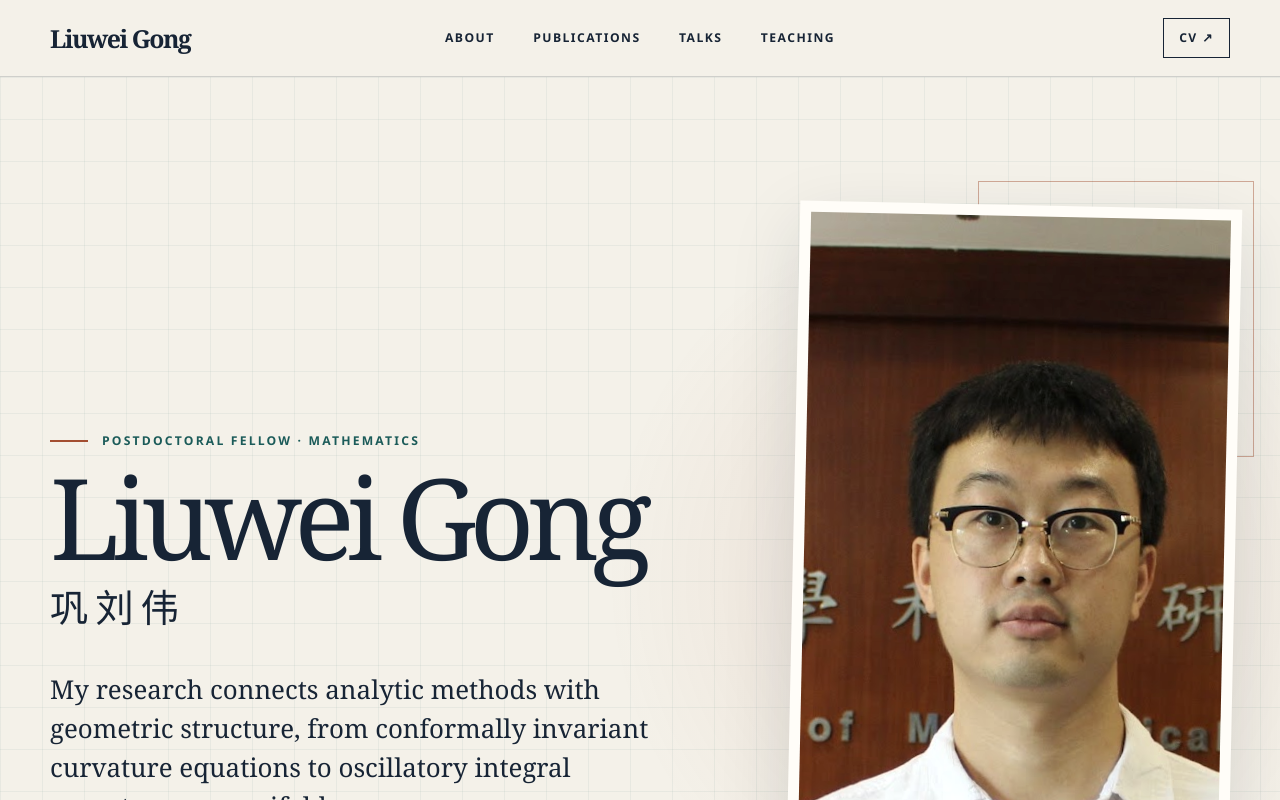
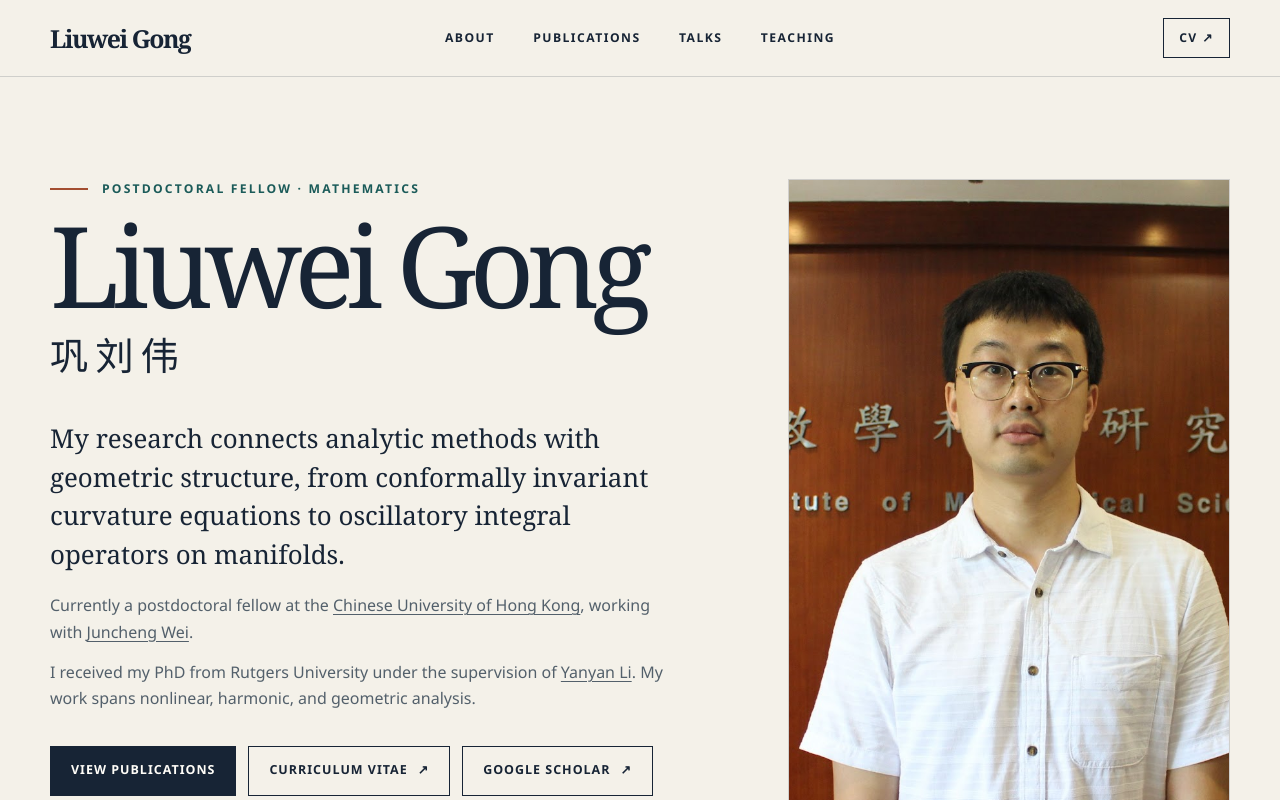
Before and after one commit to liuwei-gong/liuwei-gong.github.io, a Next.js app: page / in a window 1280 px wide. Shown: the top 800 px of the page. Built offline with nearby package versions, Linux system fonts and the light colour scheme.

Commit message:
Simplify homepage portrait layout

```diff
--- a/app/globals.css
+++ b/app/globals.css
@@ -148,30 +148,16 @@ img {
 
 .hero {
   position: relative;
-  min-height: calc(100svh - 76px);
   overflow: hidden;
-}
-
-.hero__pattern {
-  position: absolute;
-  inset: 0;
-  background-image:
-    linear-gradient(rgba(27, 91, 89, 0.055) 1px, transparent 1px),
-    linear-gradient(90deg, rgba(27, 91, 89, 0.055) 1px, transparent 1px),
-    radial-gradient(circle at 77% 35%, rgba(163, 78, 49, 0.12), transparent 28%);
-  background-size: 42px 42px, 42px 42px, auto;
-  mask-image: linear-gradient(to bottom, black 58%, transparent 100%);
-  pointer-events: none;
 }
 
 .hero__grid {
   position: relative;
   display: grid;
-  min-height: calc(100svh - 76px);
   grid-template-columns: minmax(0, 1.18fr) minmax(340px, 0.82fr);
-  align-items: center;
+  align-items: stretch;
   gap: clamp(56px, 8vw, 118px);
-  padding-block: clamp(76px, 10vw, 132px);
+  padding-block: clamp(72px, 8vw, 108px);
 }
 
 .eyebrow {
@@ -314,33 +300,22 @@ img {
   position: relative;
   width: min(100%, 470px);
   margin: 0;
+  align-self: stretch;
   justify-self: end;
-}
-
-.portrait-card::before {
-  position: absolute;
-  z-index: -1;
-  top: -24px;
-  right: -24px;
-  width: 62%;
-  aspect-ratio: 1;
-  border: 1px solid rgba(163, 78, 49, 0.45);
-  content: "";
+  overflow: hidden;
+  border: 1px solid var(--line);
 }
 
 .portrait-card__frame {
-  padding: 11px;
-  background: var(--white);
-  box-shadow: var(--shadow);
-  transform: rotate(1.2deg);
+  position: absolute;
+  inset: 0;
 }
 
 .portrait-card__frame img {
   width: 100%;
-  aspect-ratio: 3 / 2;
+  height: 100%;
   object-fit: cover;
   object-position: 50% 30%;
-  filter: saturate(0.82) contrast(1.03);
 }
 
 .section {
@@ -715,13 +690,9 @@ img {
     white-space: nowrap;
   }
 
-  .hero {
-    min-height: 0;
-  }
-
   .hero__grid {
-    min-height: 0;
     grid-template-columns: 1fr;
+    align-items: start;
     gap: 68px;
     padding-block: 74px 100px;
   }
@@ -731,7 +702,8 @@ img {
   }
 
   .portrait-card {
-    width: min(90%, 480px);
+    width: min(100%, 480px);
+    aspect-ratio: 3 / 2;
     justify-self: center;
   }
 
@@ -826,7 +798,6 @@ img {
 
 @media print {
   .site-header,
-  .hero__pattern,
   .hero__actions,
   .contact,
   .site-footer {
--- a/app/page.tsx
+++ b/app/page.tsx
@@ -213,7 +213,6 @@ export default function Home() {
 
       <main id="main-content">
         <section className="hero" id="about" aria-labelledby="hero-title">
-          <div className="hero__pattern" aria-hidden="true" />
           <div className="hero__grid shell">
             <div className="hero__copy">
               <p className="eyebrow hero__eyebrow">Postdoctoral Fellow · Mathematics</p>
```
Also changed, not shown: 1 other file (tests, documents, lock files or other folders).
